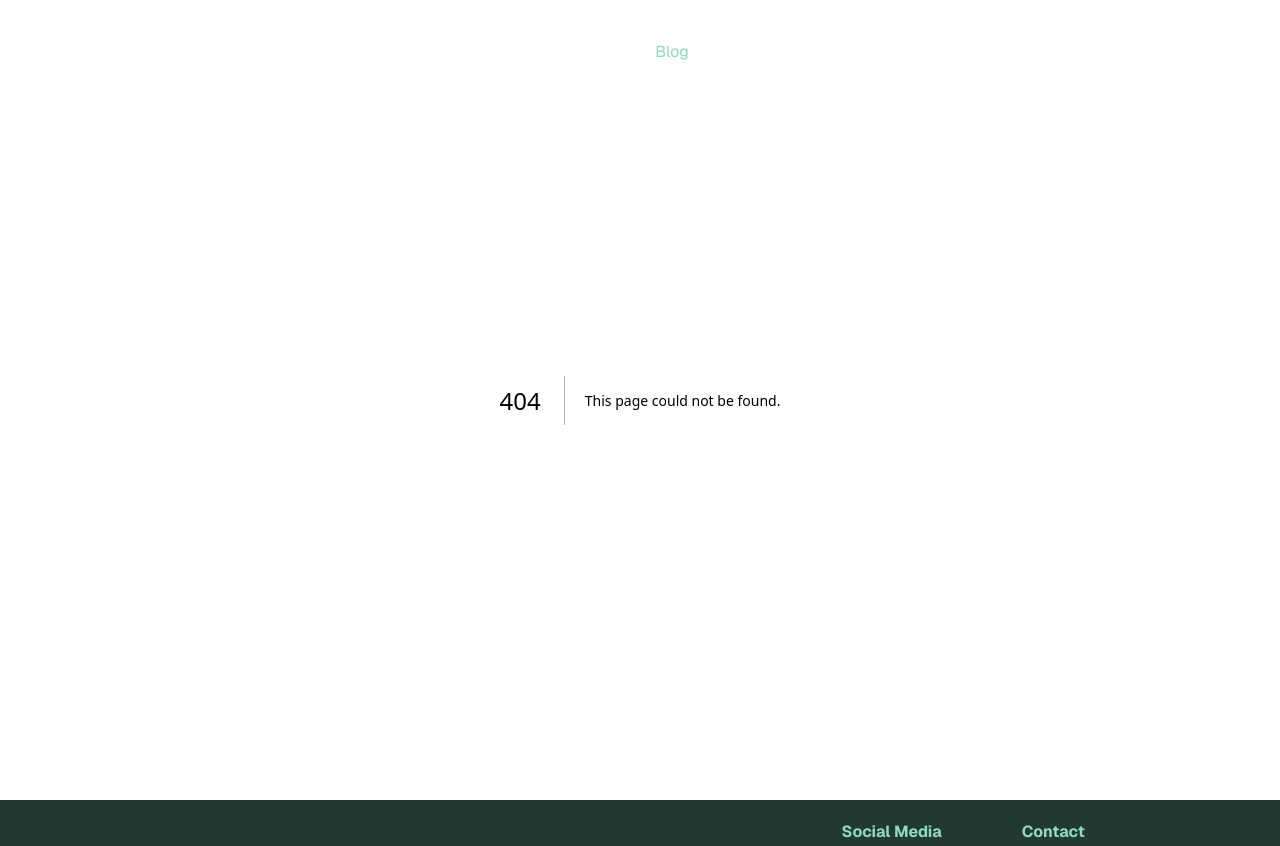
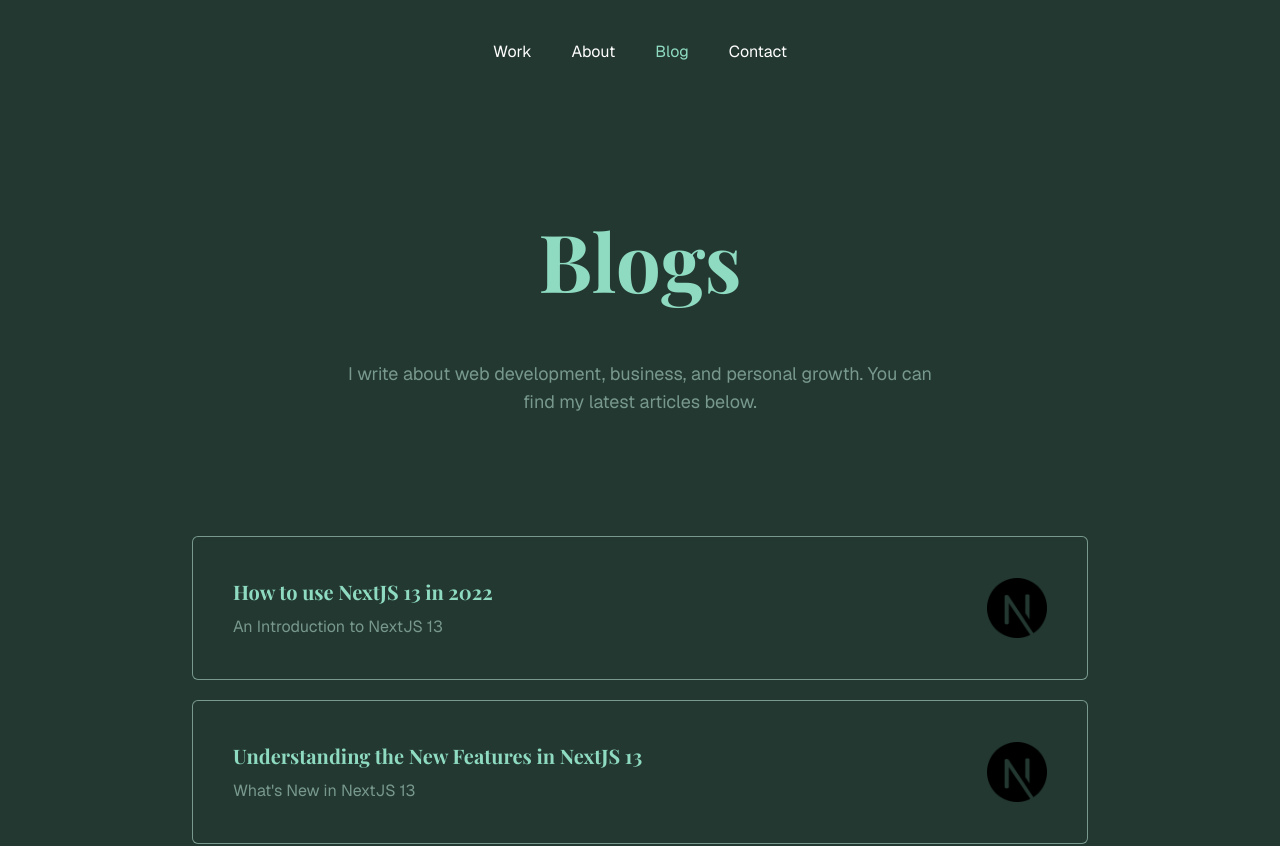
Before and after one commit to Zarksm/rynngrha, a Next.js app: page /blog in a window 1280 px wide. Before the commit this address had no page. Shown: the top 846 px of the page. Built offline with nearby package versions, Linux system fonts and the light colour scheme; a web font is replaced by a local one.

Commit message:
feat: anim, blog, etc

```diff
--- a/src/app/about/page.jsx
+++ b/src/app/about/page.jsx
@@ -6,30 +6,30 @@
       <main>
         <section className="w-full h-auto md:h-auto">
           <div className="pt-36 md:pt-52 pb-5 md:pb-20">
-            <h1 className="font-fairplay text-[46px] md:text-[80px] text-greenl text-center font-bold px-10 md:px-0">
+            <h1 className="font-fairplay text-[46px] md:text-[80px] text-greenl text-center font-bold px-10 md:px-0 revAnim">
               I{"'"}m Riyan.
             </h1>
           </div>
           <div className="w-full h-auto pb-10 md:pb-20 md:py-20 flex flex-col px-2 md:px-20 md:flex-row">
             {/* left section */}
             <div className="md:w-2/5 flex justify-center ">
-              <h1 className="text-greenls text-xl md:text-3xl font-sans text-center">
+              <h1 className="text-greenls text-xl md:text-3xl font-sans text-center revAnim2 opacity-0">
                 {'"'} I love to create something simple and clean {'"'}
               </h1>
             </div>
             {/* right section */}
             <div className="md:w-3/5 md:ml-12 flex flex-col gap-5 pt-20 md:pt-0 px-5 md:px-0">
-              <h1 className="font-bold font-fairplay text-greenl text-2xl md:text-4xl">
+              <h1 className="font-bold font-fairplay text-greenl text-2xl md:text-4xl revAnim2 opacity-0">
                 I{"'"}m a Frontend Dev working remotely from Bandung, Indonesia.
               </h1>
-              <p className="font-sans text-white font-thin md:font-normal">
+              <p className="font-sans text-white font-thin md:font-normal revAnim2 opacity-0">
                 Over the past 2+ years, I{"'"}ve worked extensively in frontend
                 development, crafting user interfaces and experiences for web
                 applications. I have a solid foundation in HTML, CSS, and
                 JavaScript, along with experience working with modern frontend
                 frameworks like React, NextJS and Laravel.
               </p>
-              <p className="font-sans text-white font-thin md:font-normal">
+              <p className="font-sans text-white font-thin md:font-normal revAnim2 opacity-0">
                 I{"'"}m actively expanding my skills by diving deeper into
                 Next.js, a powerful framework for building React applications. I
                 {"'"}m excited to leverage Next.js to develop fast, scalable,
--- /dev/null
+++ b/src/app/blog/[id]/page.jsx
@@ -0,0 +1,35 @@
+import { notFound } from "next/navigation";
+import { Blogs } from "@/lib/Blogs";
+import Image from "next/image";
+
+// This function is called at build time to generate static parameters
+export async function generateStaticParams() {
+  return Blogs.map((blog) => ({
+    id: blog.id.toString(),
+  }));
+}
+
+// This is the actual page component
+const BlogDetail = ({ params }) => {
+  const { id } = params;
+  const blog = Blogs.find((blog) => blog.id === parseInt(id));
+
+  if (!blog) {
+    notFound();
+  }
+
+  return (
+    <div className="w-full h-auto bg-primary px-10 md:px-28 pb-20">
+      <div className="py-10 container">
+        <h1 className="font-fairplay text-5xl text-greenls">{blog.title}</h1>
+        <h2 className="text-2xl text-greenls mb-4">{blog.subtitle}</h2>
+        <div className="w-full h-auto flex flex-col justify-center my-4">
+          {blog.description}
+        </div>
+        <p className="text-white">{blog.paragraph}</p>
+      </div>
+    </div>
+  );
+};
+
+export default BlogDetail;
--- /dev/null
+++ b/src/app/blog/page.jsx
@@ -0,0 +1,53 @@
+import React from "react";
+import { Blogs } from "@/lib/Blogs";
+import Link from "next/link";
+import Image from "next/image";
+
+const Blog = () => {
+  return (
+    <div className="w-full h-auto bg-primary px-10 md:px-28 py-40">
+      <div className="py-10 container flex flex-col gap-20">
+        <div className="">
+          <h1 className="font-fairplay text-[46px] md:text-[80px] text-greenl text-center font-bold px-10 md:px-0 mb-5 md:mb-0">
+            Blogs
+          </h1>
+          <p className="text-center text-greenls font-sans mt-10 text-xs md:text-lg md:w-2/3 md:mx-auto px-10 md:px-0">
+            I write about web development, business, and personal growth. You
+            can find my latest articles below.
+          </p>
+        </div>
+        <div className="mt-10 grid grid-cols-1 w-full gap-5">
+          {Blogs.map((blog) => (
+            <div
+              key={blog.id}
+              className="w-full bg-primary border border-greenls rounded-md overflow-hidden"
+            >
+              <Link href={`/blog/${blog.id}`}>
+                <div className="flex justify-between items-center p-10 hover:bg-greenls transition duration-300 ease-in-out">
+                  <div>
+                    <h1 className="font-fairplay font-bold text-[20px] text-greenl">
+                      {blog.title}
+                    </h1>
+                    <p className="fontsans text-greenls text-md mt-2">
+                      {blog.subtitle}
+                    </p>
+                  </div>
+                  <div>
+                    <Image
+                      src={blog.image}
+                      alt={blog.title}
+                      width={60}
+                      height={60}
+                    />
+                  </div>
+                </div>
+              </Link>
+            </div>
+          ))}
+        </div>
+      </div>
+    </div>
+  );
+};
+
+export default Blog;
--- a/src/app/globals.css
+++ b/src/app/globals.css
@@ -22,11 +22,11 @@
 }
 
 .hero-container {
-    @apply pt-36 md:pt-56 pb-20;
+    @apply pt-40 md:pt-56 pb-20;
 }
 
 .hero-title{
-    @apply font-fairplay text-[46px] md:text-[80px] text-greenl text-center font-bold px-10 md:px-0;
+    @apply font-fairplay text-[46px] md:text-[80px] text-greenl text-center font-bold px-10 md:px-0 mb-5 md:mb-0;
 }
 
 .hero-subtitle {
@@ -45,3 +45,19 @@
     animation: color-move 10s linear infinite;
     background-size: 300% 100%;
 }
+
+.revAnim{
+    animation: rev 1s forwards;
+}
+
+.revAnim2{
+    animation: rev 1s forwards;
+    animation-delay: .5s;
+}
+
+@keyframes rev {
+    0% { opacity: 0;
+    margin-top: -30px; }
+    100% { opacity: 1;
+    margin-top: 0px; }
+}
--- a/src/components/Footer.jsx
+++ b/src/components/Footer.jsx
@@ -10,7 +10,7 @@
               &copy; 2024 Riyan Nugraha.
             </h1>
           </div>
-          <div className="flex flex-col md:flex-row gap-10 md:gap-20">
+          <div className="flex gap-10 md:gap-20 px-3">
             <div>
               <h1 className="text-greenl font-bold">Social Media</h1>
               <div className="flex gap-5 pt-3 md:pt-5">
@@ -22,7 +22,9 @@
             <div>
               <h1 className="text-greenl font-bold">Contact</h1>
               <div className="pt-2 md:pt-4">
-                <p className="text-md">Message</p>
+                <p className="text-md cursor-pointer hover:text-greenls transition duration-300 ease-in-out">
+                  Message
+                </p>
               </div>
             </div>
           </div>
--- a/src/components/Hero.jsx
+++ b/src/components/Hero.jsx
@@ -10,10 +10,10 @@
             alt="hero"
             width={30}
             height={30}
-            className="absolute right-8 md:top-50 md:right-96 rotate-45"
+            className="absolute right-8 md:top-50 md:right-96 rotate-45 animate-bounce"
           />
-          <h1 className="hero-title">Hi. I{"'"}m Riyan</h1>
-          <p className="hero-subtitle">
+          <h1 className="hero-title revAnim">Hi. I{"'"}m Riyan</h1>
+          <p className="hero-subtitle revAnim2 opacity-0">
             I{"'"}m passionate about crafting beautiful web design, that work
             great on any device, and write clean tidy code.
           </p>
--- a/src/components/work/Project.jsx
+++ b/src/components/work/Project.jsx
@@ -8,8 +8,8 @@
   const [activeContent, setActiveContent] = useState(1);
 
   return (
-    <div className="w-full h-auto bg-primary px-10 md:px-28 md:container pb-20">
-      <div className="py-10">
+    <div className="w-full h-auto bg-primary px-10 md:px-36 pb-20">
+      <div className="pb-10 md:container">
         <h1 className="font-fairplay text-5xl text-greenls">Project</h1>
         <div className="mt-10">
           <div className="flex flex-col md:flex-row justify-between gap-10 font-sans">
@@ -33,7 +33,7 @@
               ))}
             </div>
             {/* right | content */}
-            <div className="flex-1 py-5 md:p-5 border-t border-b justify-center border-greenl md:border-none">
+            <div className="w-full  flex-1 py-5 md:p-5 border-t border-b justify-center border-greenl md:border-none ">
               {projects.map((project) => (
                 <div
                   key={project.id}
```
Also changed, not shown: src/lib/Blogs.js (added).
